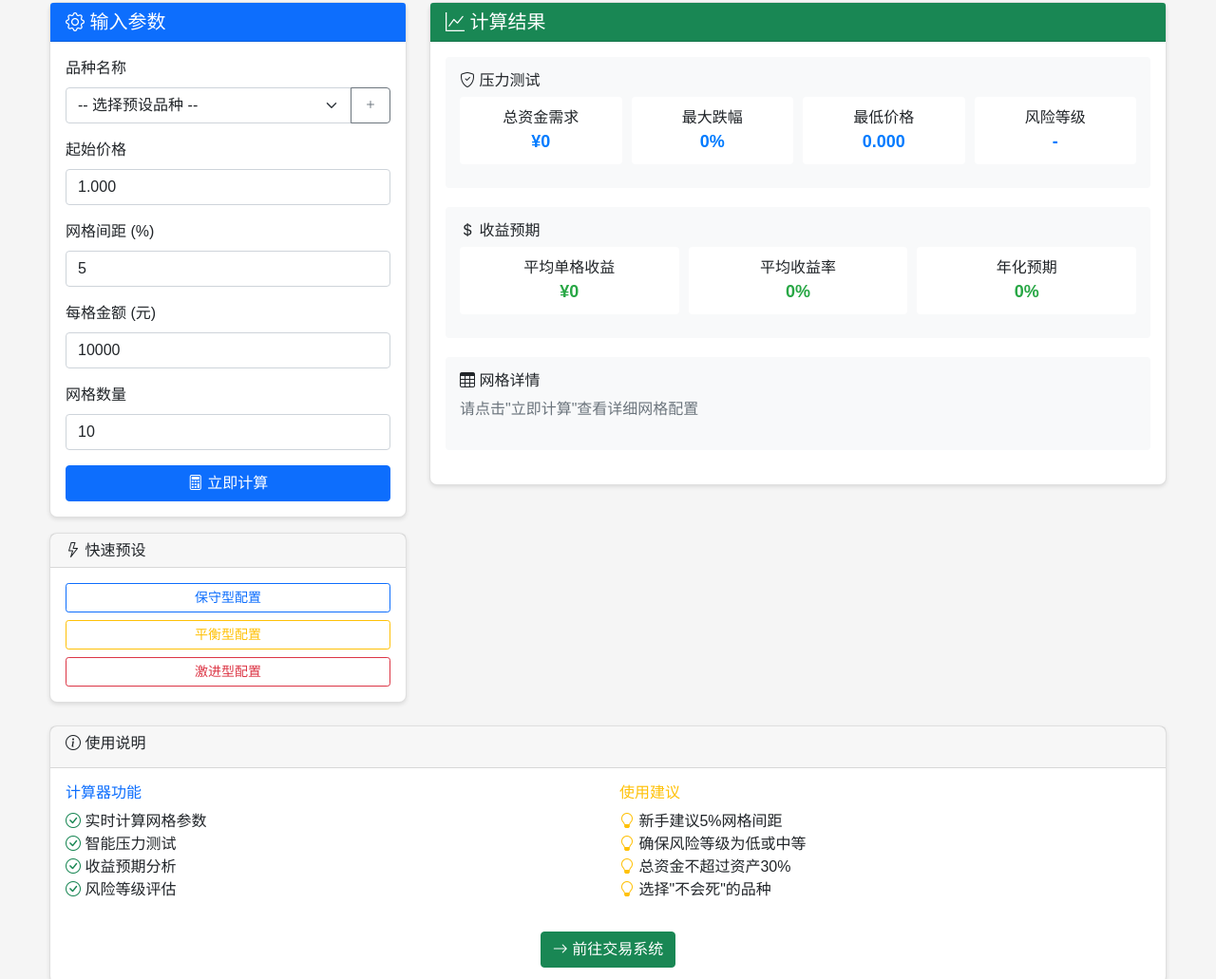
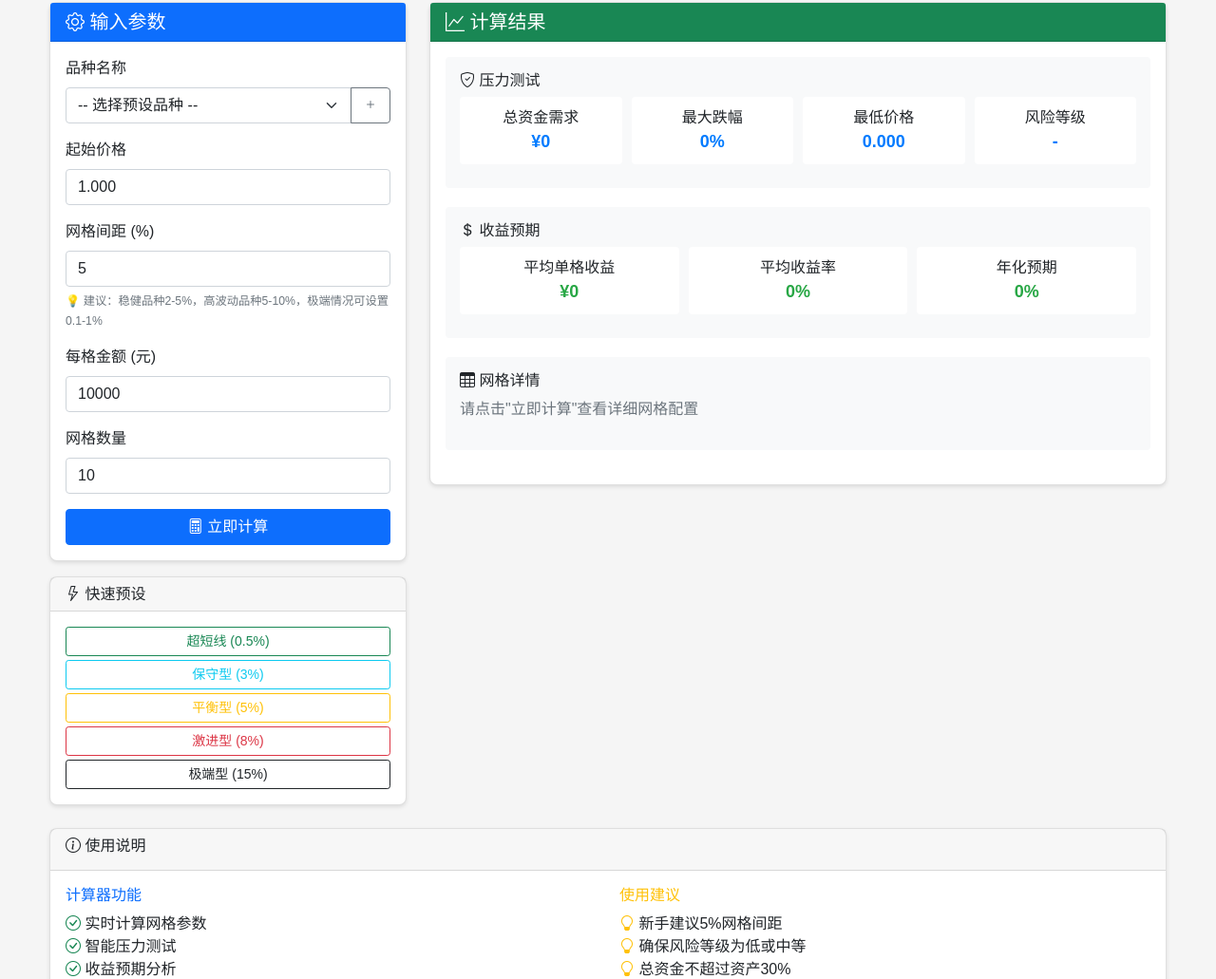
Before and after one commit to qhgy/grid-trading-system2, a plain HTML site: page calculator.html in a window 1280 px wide. Shown: the part 198-1229 px from the top of the page at 95% size. Drawn offline with nearby package versions, Linux system fonts and the light colour scheme.

Commit message:
🎯 优化网格间距设置功能
📊 核心优化：
- 网格间距最小值从1%降低到0.1%，支持超短线交易
- 最大值从20%提升到50%，支持极端市场策略
- 新增step=0.1精度控制，支持0.1%精确设置

🎨 用户体验提升：
- 新增5种预设配置：超短线、保守型、平衡型、激进型、极端型
- 每种配置都有详细的参数说明和适用场景
- 添加智能提示，指导用户选择合适的间距

📖 完整指南文档：
- 详细的网格间距设置指南
- 从0.1%到50%的全覆盖分析
- 不同品种的推荐间距表格
- 风险收益对比和最佳实践

🎯 间距分类：
- 超短线(0.1-1%)：高频交易，适合专业投资者
- 稳健型(2-5%)：长期投资，适合新手和指数ETF
- 成长型(5-10%)：中等风险，适合行业ETF
- 激进型(10-20%)：高风险高收益，适合周期性品种
- 极端型(20%+)：投机策略，仅适合极端市场

💡 实用技巧：
- 历史波动率分析法
- 技术分析设置法
- 资金管理控制法
- 风险控制策略

现在用户可以根据自己的风险偏好和品种特性，精确设置最适合的网格间距！

```diff
--- a/calculator.html
+++ b/calculator.html
@@ -153,7 +153,12 @@
 
                         <div class="mb-3">
                             <label class="form-label">网格间距 (%)</label>
-                            <input type="number" class="form-control" id="gridSize" value="5" min="1" max="20">
+                            <input type="number" class="form-control" id="gridSize" value="5" min="0.1" max="50" step="0.1">
+                            <div class="form-text">
+                                <small class="text-muted">
+                                    💡 建议：稳健品种2-5%，高波动品种5-10%，极端情况可设置0.1-1%
+                                </small>
+                            </div>
                         </div>
 
                         <div class="mb-3">
@@ -178,14 +183,20 @@
                         <h6 class="mb-0"><i class="bi bi-lightning"></i> 快速预设</h6>
                     </div>
                     <div class="card-body">
-                        <button class="btn btn-outline-primary btn-sm w-100 mb-2" onclick="setPreset('conservative')">
-                            保守型配置
+                        <button class="btn btn-outline-success btn-sm w-100 mb-1" onclick="setPreset('ultraShort')">
+                            超短线 (0.5%)
                         </button>
-                        <button class="btn btn-outline-warning btn-sm w-100 mb-2" onclick="setPreset('balanced')">
-                            平衡型配置
+                        <button class="btn btn-outline-info btn-sm w-100 mb-1" onclick="setPreset('conservative')">
+                            保守型 (3%)
                         </button>
-                        <button class="btn btn-outline-danger btn-sm w-100" onclick="setPreset('aggressive')">
-                            激进型配置
+                        <button class="btn btn-outline-warning btn-sm w-100 mb-1" onclick="setPreset('balanced')">
+                            平衡型 (5%)
+                        </button>
+                        <button class="btn btn-outline-danger btn-sm w-100 mb-1" onclick="setPreset('aggressive')">
+                            激进型 (8%)
+                        </button>
+                        <button class="btn btn-outline-dark btn-sm w-100" onclick="setPreset('extreme')">
+                            极端型 (15%)
                         </button>
                     </div>
                 </div>
@@ -442,6 +453,12 @@
         // 快速预设配置
         function setPreset(type) {
             switch(type) {
+                case 'ultraShort':
+                    document.getElementById('startPrice').value = '1.000';
+                    document.getElementById('gridSize').value = '0.5';
+                    document.getElementById('gridAmount').value = '3000';
+                    document.getElementById('gridCount').value = '15';
+                    break;
                 case 'conservative':
                     document.getElementById('startPrice').value = '1.000';
                     document.getElementById('gridSize').value = '3';
@@ -460,6 +477,12 @@
                     document.getElementById('gridAmount').value = '15000';
                     document.getElementById('gridCount').value = '12';
                     break;
+                case 'extreme':
+                    document.getElementById('startPrice').value = '1.000';
+                    document.getElementById('gridSize').value = '15';
+                    document.getElementById('gridAmount').value = '20000';
+                    document.getElementById('gridCount').value = '8';
+                    break;
             }
             calculate();
         }
```
Also changed, not shown: trading.html (+6 -1 lines), 1 other file.
